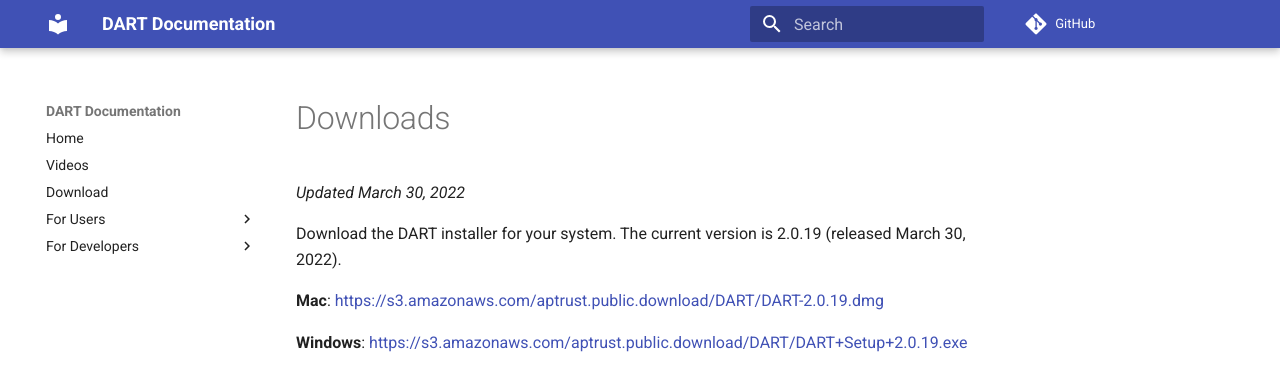
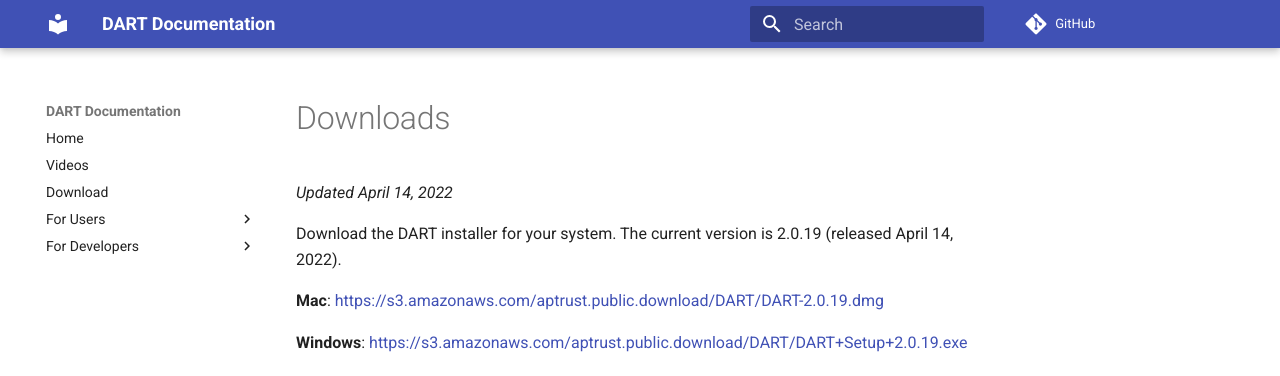
Before and after one commit to APTrust/dart-docs, an MkDocs documentation site: the page built from docs/shared/downloads.md, in a window 1280 px wide. Shown: the top 376 px of the page. Built offline with MkDocs 1.6.1 and Material for MkDocs 9.7.7, drawn with Linux system fonts in a browser that asks for light colours; comment, search, counter and statistics services are not loaded.

Commit message:
Fixed 2.0.19 release date

```diff
--- a/docs/shared/downloads.md
+++ b/docs/shared/downloads.md
@@ -1,6 +1,6 @@
-_Updated March 30, 2022_
+_Updated April 14, 2022_
 
-Download the DART installer for your system. The current version is 2.0.19 (released March 30, 2022).
+Download the DART installer for your system. The current version is 2.0.19 (released April 14, 2022).
 
 __Mac__: [https://s3.amazonaws.com/aptrust.public.download/DART/DART-2.0.19.dmg](https://s3.amazonaws.com/aptrust.public.download/DART/DART-2.0.19.dmg)
 
```
